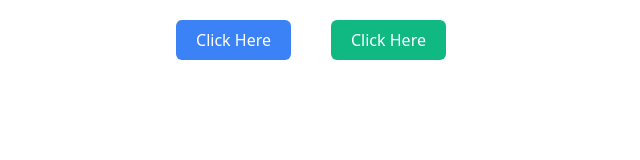
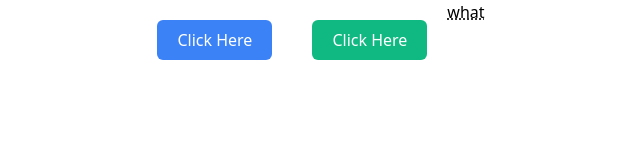
Before and after one commit to Adir-SL/TailwindPurge, a plain HTML site: page index.html in a window 1280 px wide. Shown: the whole page, without its empty margins (329-969 px from the left). Drawn offline with nearby package versions, Linux system fonts and the light colour scheme.

Commit message:
Update index.html

```diff
--- a/index.html
+++ b/index.html
@@ -12,6 +12,7 @@
     <div class="flex w-full justify-center">
         <button class="bg-blue-500 text-white px-5 py-2 m-5 rounded-md">Click Here</button>
         <button class="bg-green-500 text-white px-5 py-2 m-5 rounded-md">Click Here</button>
+        <abbr title="checking tailwind">what</abbr>
     </div>
 </body>
 </html>
```
